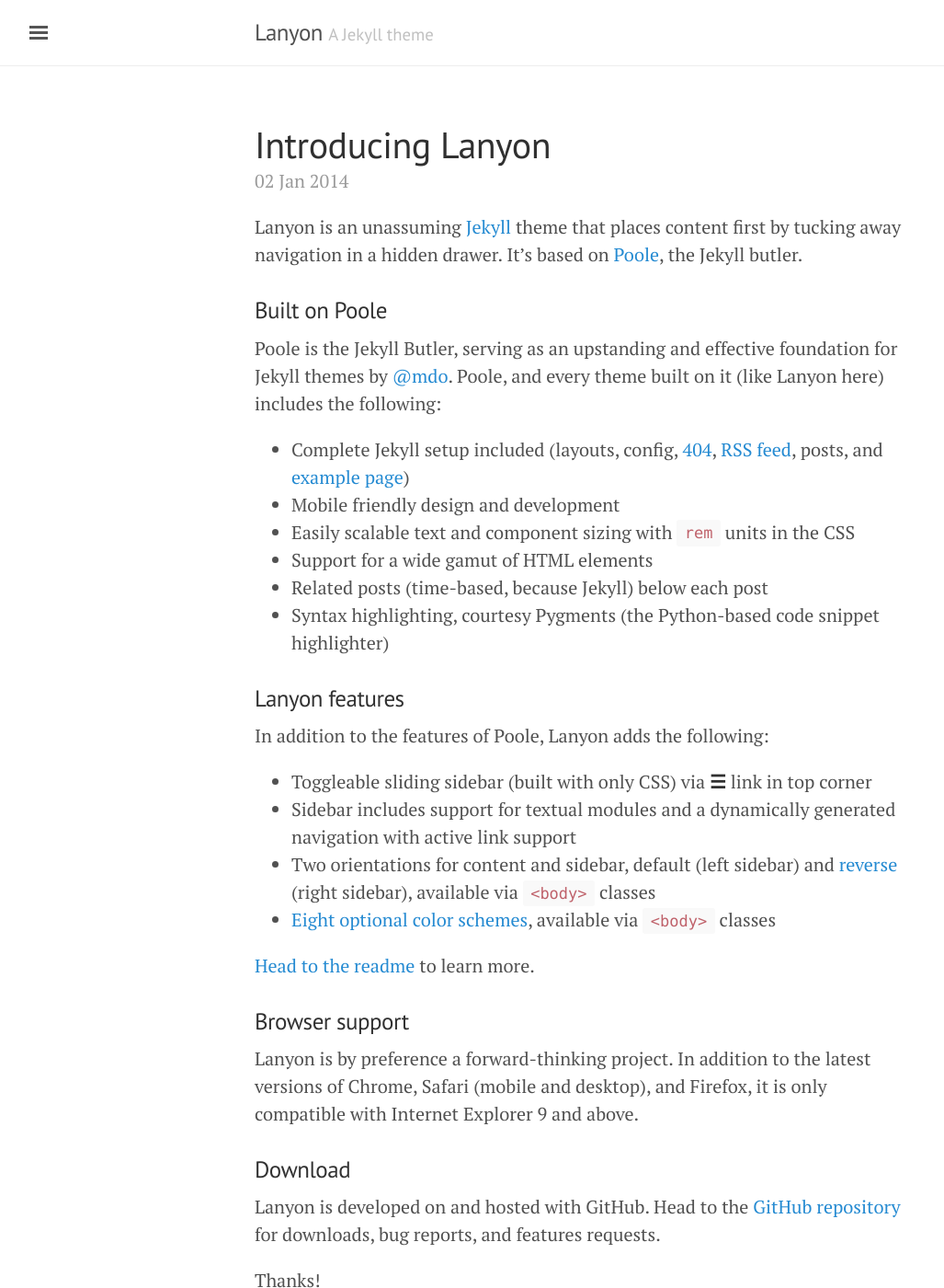
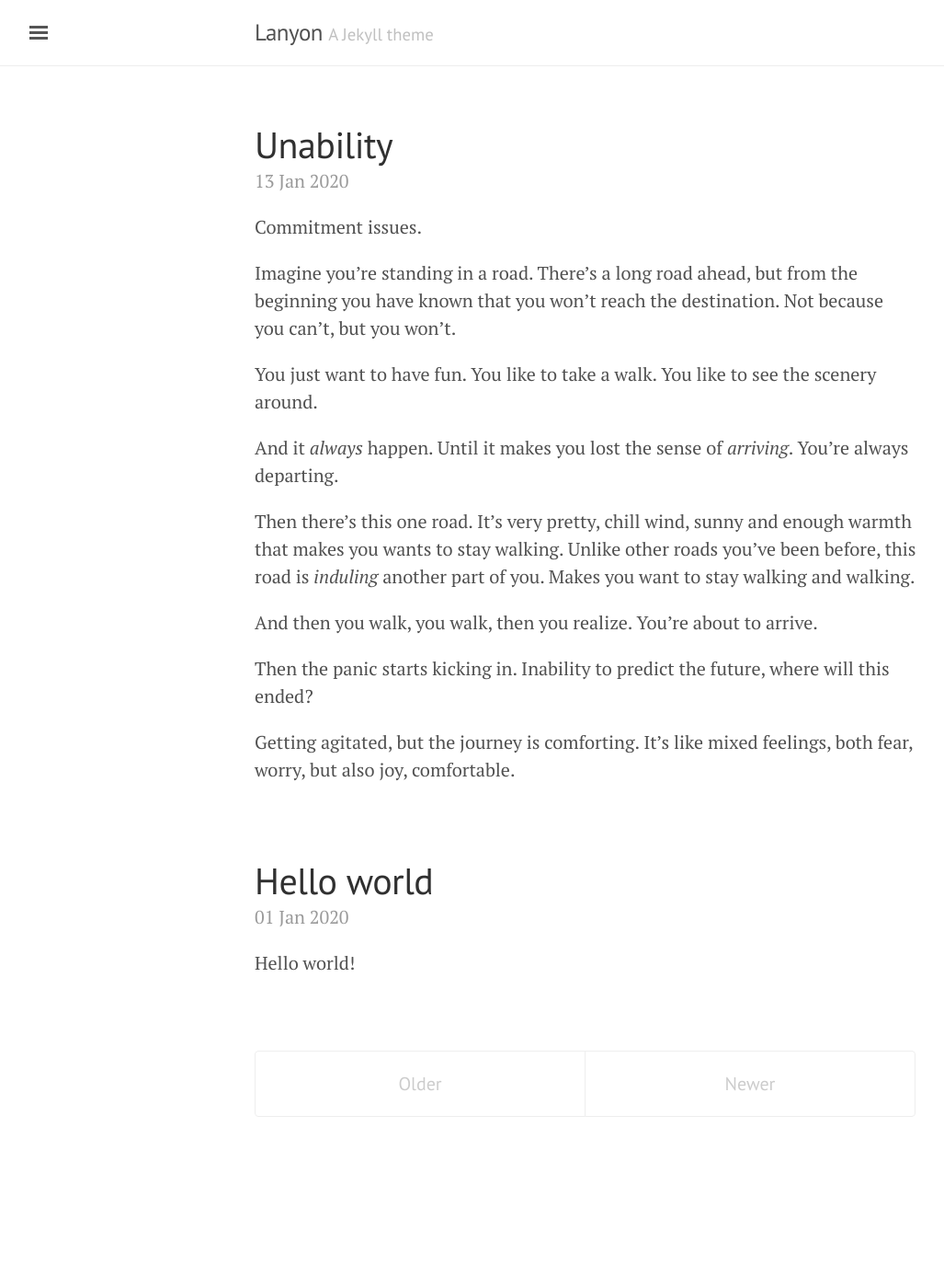
Before and after one commit to ronaatxendit/martabacc.github.io, a Jekyll site: the page built from index.html, in a window 1280 px wide and 1400 px high. Shown: the whole window at 92% size, without its empty margins (3-1030 px from the left). Built offline with Jekyll 4.4.1, drawn with Linux system fonts in a browser that asks for light colours; the list of posts is cut into pages by our own code; some of the changed text lies outside the part shown.

Commit message:
post: add post

```diff
--- a/_posts/2013-12-31-whats-jekyll.md
+++ /dev/null
@@ -1,12 +0,0 @@
----
-layout: post
-title: What's Jekyll?
----
-
-[Jekyll](http://jekyllrb.com) is a static site generator, an open-source tool for creating simple yet powerful websites of all shapes and sizes. From [the project's readme](https://github.com/mojombo/jekyll/blob/master/README.markdown):
-
-  > Jekyll is a simple, blog aware, static site generator. It takes a template directory [...] and spits out a complete, static website suitable for serving with Apache or your favorite web server. This is also the engine behind GitHub Pages, which you can use to host your project’s page or blog right here from GitHub.
-
-It's an immensely useful tool and one we encourage you to use here with Lanyon.
-
-Find out more by [visiting the project on GitHub](https://github.com/mojombo/jekyll).
--- a/_posts/2014-01-01-example-content.md
+++ /dev/null
@@ -1,122 +0,0 @@
----
-layout: post
-title: Example content
----
-
-
-<div class="message">
-  Howdy! This is an example blog post that shows several types of HTML content supported in this theme.
-</div>
-
-Cum sociis natoque penatibus et magnis <a href="#">dis parturient montes</a>, nascetur ridiculus mus. *Aenean eu leo quam.* Pellentesque ornare sem lacinia quam venenatis vestibulum. Sed posuere consectetur est at lobortis. Cras mattis consectetur purus sit amet fermentum.
-
-> Curabitur blandit tempus porttitor. Nullam quis risus eget urna mollis ornare vel eu leo. Nullam id dolor id nibh ultricies vehicula ut id elit.
-
-Etiam porta **sem malesuada magna** mollis euismod. Cras mattis consectetur purus sit amet fermentum. Aenean lacinia bibendum nulla sed consectetur.
-
-## Inline HTML elements
-
-HTML defines a long list of available inline tags, a complete list of which can be found on the [Mozilla Developer Network](https://developer.mozilla.org/en-US/docs/Web/HTML/Element).
-
-- **To bold text**, use `<strong>`.
-- *To italicize text*, use `<em>`.
-- Abbreviations, like <abbr title="HyperText Markup Langage">HTML</abbr> should use `<abbr>`, with an optional `title` attribute for the full phrase.
-- Citations, like <cite>&mdash; Mark otto</cite>, should use `<cite>`.
-- <del>Deleted</del> text should use `<del>` and <ins>inserted</ins> text should use `<ins>`.
-- Superscript <sup>text</sup> uses `<sup>` and subscript <sub>text</sub> uses `<sub>`.
-
-Most of these elements are styled by browsers with few modifications on our part.
-
-## Heading
-
-Vivamus sagittis lacus vel augue rutrum faucibus dolor auctor. Duis mollis, est non commodo luctus, nisi erat porttitor ligula, eget lacinia odio sem nec elit. Morbi leo risus, porta ac consectetur ac, vestibulum at eros.
-
-### Code
-
-Cum sociis natoque penatibus et magnis dis `code element` montes, nascetur ridiculus mus.
-
-{% highlight js %}
-// Example can be run directly in your JavaScript console
-
-// Create a function that takes two arguments and returns the sum of those arguments
-var adder = new Function("a", "b", "return a + b");
-
-// Call the function
-adder(2, 6);
-// > 8
-{% endhighlight %}
-
-Aenean lacinia bibendum nulla sed consectetur. Etiam porta sem malesuada magna mollis euismod. Fusce dapibus, tellus ac cursus commodo, tortor mauris condimentum nibh, ut fermentum massa.
-
-### Lists
-
-Cum sociis natoque penatibus et magnis dis parturient montes, nascetur ridiculus mus. Aenean lacinia bibendum nulla sed consectetur. Etiam porta sem malesuada magna mollis euismod. Fusce dapibus, tellus ac cursus commodo, tortor mauris condimentum nibh, ut fermentum massa justo sit amet risus.
-
-* Praesent commodo cursus magna, vel scelerisque nisl consectetur et.
-* Donec id elit non mi porta gravida at eget metus.
-* Nulla vitae elit libero, a pharetra augue.
-
-Donec ullamcorper nulla non metus auctor fringilla. Nulla vitae elit libero, a pharetra augue.
-
-1. Vestibulum id ligula porta felis euismod semper.
-2. Cum sociis natoque penatibus et magnis dis parturient montes, nascetur ridiculus mus.
-3. Maecenas sed diam eget risus varius blandit sit amet non magna.
-
-Cras mattis consectetur purus sit amet fermentum. Sed posuere consectetur est at lobortis.
-
-<dl>
-  <dt>HyperText Markup Language (HTML)</dt>
-  <dd>The language used to describe and define the content of a Web page</dd>
-
-  <dt>Cascading Style Sheets (CSS)</dt>
-  <dd>Used to describe the appearance of Web content</dd>
-
-  <dt>JavaScript (JS)</dt>
-  <dd>The programming language used to build advanced Web sites and applications</dd>
-</dl>
-
-Integer posuere erat a ante venenatis dapibus posuere velit aliquet. Morbi leo risus, porta ac consectetur ac, vestibulum at eros. Nullam quis risus eget urna mollis ornare vel eu leo.
-
-### Tables
-
-Aenean lacinia bibendum nulla sed consectetur. Lorem ipsum dolor sit amet, consectetur adipiscing elit.
-
-<table>
-  <thead>
-    <tr>
-      <th>Name</th>
-      <th>Upvotes</th>
-      <th>Downvotes</th>
-    </tr>
-  </thead>
-  <tfoot>
-    <tr>
-      <td>Totals</td>
-      <td>21</td>
-      <td>23</td>
-    </tr>
-  </tfoot>
-  <tbody>
-    <tr>
-      <td>Alice</td>
-      <td>10</td>
-      <td>11</td>
-    </tr>
-    <tr>
-      <td>Bob</td>
-      <td>4</td>
-      <td>3</td>
-    </tr>
-    <tr>
-      <td>Charlie</td>
-      <td>7</td>
-      <td>9</td>
-    </tr>
-  </tbody>
-</table>
-
-Nullam id dolor id nibh ultricies vehicula ut id elit. Sed posuere consectetur est at lobortis. Nullam quis risus eget urna mollis ornare vel eu leo.
-
------
-
-Want to see something else added? <a href="https://github.com/poole/poole/issues/new">Open an issue.</a>
--- a/_posts/2014-01-02-introducing-lanyon.md
+++ /dev/null
@@ -1,38 +0,0 @@
----
-layout: post
-title: Introducing Lanyon
----
-
-Lanyon is an unassuming [Jekyll](http://jekyllrb.com) theme that places content first by tucking away navigation in a hidden drawer. It's based on [Poole](http://getpoole.com), the Jekyll butler.
-
-### Built on Poole
-
-Poole is the Jekyll Butler, serving as an upstanding and effective foundation for Jekyll themes by [@mdo](https://twitter.com/mdo). Poole, and every theme built on it (like Lanyon here) includes the following:
-
-* Complete Jekyll setup included (layouts, config, [404](/404), [RSS feed](/atom.xml), posts, and [example page](/about))
-* Mobile friendly design and development
-* Easily scalable text and component sizing with `rem` units in the CSS
-* Support for a wide gamut of HTML elements
-* Related posts (time-based, because Jekyll) below each post
-* Syntax highlighting, courtesy Pygments (the Python-based code snippet highlighter)
-
-### Lanyon features
-
-In addition to the features of Poole, Lanyon adds the following:
-
-* Toggleable sliding sidebar (built with only CSS) via **☰** link in top corner
-* Sidebar includes support for textual modules and a dynamically generated navigation with active link support
-* Two orientations for content and sidebar, default (left sidebar) and [reverse](https://github.com/poole/lanyon#reverse-layout) (right sidebar), available via `<body>` classes
-* [Eight optional color schemes](https://github.com/poole/lanyon#themes), available via `<body>` classes
-
-[Head to the readme](https://github.com/poole/lanyon#readme) to learn more.
-
-### Browser support
-
-Lanyon is by preference a forward-thinking project. In addition to the latest versions of Chrome, Safari (mobile and desktop), and Firefox, it is only compatible with Internet Explorer 9 and above.
-
-### Download
-
-Lanyon is developed on and hosted with GitHub. Head to the <a href="https://github.com/poole/lanyon">GitHub repository</a> for downloads, bug reports, and features requests.
-
-Thanks!
--- /dev/null
+++ b/_posts/2020-1-1-hello-world.md
@@ -0,0 +1,6 @@
+---
+layout: post
+title: Hello world
+---
+
+Hello world!
--- /dev/null
+++ b/_posts/2020-1-13-unability.md
@@ -0,0 +1,20 @@
+---
+layout: post
+title: Unability
+---
+
+Commitment issues.
+
+Imagine you're standing in a road. There's a long road ahead, but from the beginning you have known that  you won't reach the destination. Not because you can't, but you won't.
+
+You just want to have fun. You like to take a walk. You like to see the scenery around.
+
+And it _always_ happen. Until it makes you lost the sense of _arriving_. You're always departing.
+
+Then there's this one road. It's very pretty, chill wind, sunny and enough warmth that makes you wants to stay walking. Unlike other roads you've been before, this road is _induling_ another part of you. Makes you want to stay walking and walking.
+
+And then you walk, you walk, then you realize. You're about to arrive.
+
+Then the panic starts kicking in. Inability to predict the future, where will this ended?
+
+Getting agitated, but the journey is comforting. It's like mixed feelings, both fear, worry, but also joy, comfortable.
--- a/about.md
+++ b/about.md
@@ -3,28 +3,28 @@
 title: About
 ---
 
-<p class="message">
-  Hey there! This page is included as an example. Feel free to customize it for your own use upon downloading. Carry on!
-</p>
 
-In the novel, *The Strange Case of Dr. Jeykll and Mr. Hyde*, Mr. Poole is Dr. Jekyll's virtuous and loyal butler. Similarly, Poole is an upstanding and effective butler that helps you build Jekyll themes. It's made by [@mdo](https://twitter.com/mdo).
+_Written in English. You can read the Bahasa version right below English section_
 
-There are currently two themes built on Poole:
+### I am a engineer kinda person, living in Jakarta for another year.
 
-* [Hyde](http://hyde.getpoole.com)
-* [Lanyon](http://lanyon.getpoole.com)
+Never thougt I'll ended up being engineery and all its stuff, but I really love what I do now. It suits me so much so it never comes to me that I'm actually working the entire day.
 
-Learn more and contribute on [GitHub](https://github.com/poole).
+Also I have a keen interest on strength training, particular on weightlifting. You may see some of my writings here regarding those topics. Since it's been only a year, I'm still a greenie in the field, but I'm eager to learn about it. *Yea, it's that addicting*.
 
-## Setup
+I'd like to describe my strength ability, in general, as *lack of natural ability but tries hard.*
 
-Some fun facts about the setup of this project include:
+### Why Airavata & Bakpia (from _baccpia_)
+I had a good Hinduese friend, and he likes to explain their philosophy and telling me stories about Hinduese goddess. I liked the stories and then I read more about their creatures, and I came up to this: Airavata.
 
-* Built for [Jekyll](http://jekyllrb.com)
-* Developed on GitHub and hosted for free on [GitHub Pages](https://pages.github.com)
-* Coded with [Sublime Text 2](http://sublimetext.com), an amazing code editor
-* Designed and developed while listening to music like [Blood Bros Trilogy](https://soundcloud.com/maddecent/sets/blood-bros-series)
+> Airavata (Sanskrit: ऐरावत "belonging to Iravati") is a white elephant who carries the Hindu god Indra. It is also called 'abhra-Matanga', meaning "elephant of the clouds"; 'Naga-malla', meaning "the fighting elephant"; and 'Arkasodara', meaning "brother of the sun".
+>
+> Wikipedia
 
-Have questions or suggestions? Feel free to [open an issue on GitHub](https://github.com/poole/issues/new) or [ask me on Twitter](https://twitter.com/mdo).
+Airavata is Indra's elephant. Airavata has four tusks and seven trunks and is spotless white. It is also known as Erawan in Thai. Airavata is also the third son of Kashyap and Kadru. In the Mahabharata he is listed as a great serpent.
 
-Thanks for reading!
+Airavata has lists of excellent traits, and I wish I can be as good as it.
+
+Baccpia,  well it's obvious, no? It's my favorite snackies. I once ate it for straight three days, no other meal, just because I like them so much.
+
+-----
```
